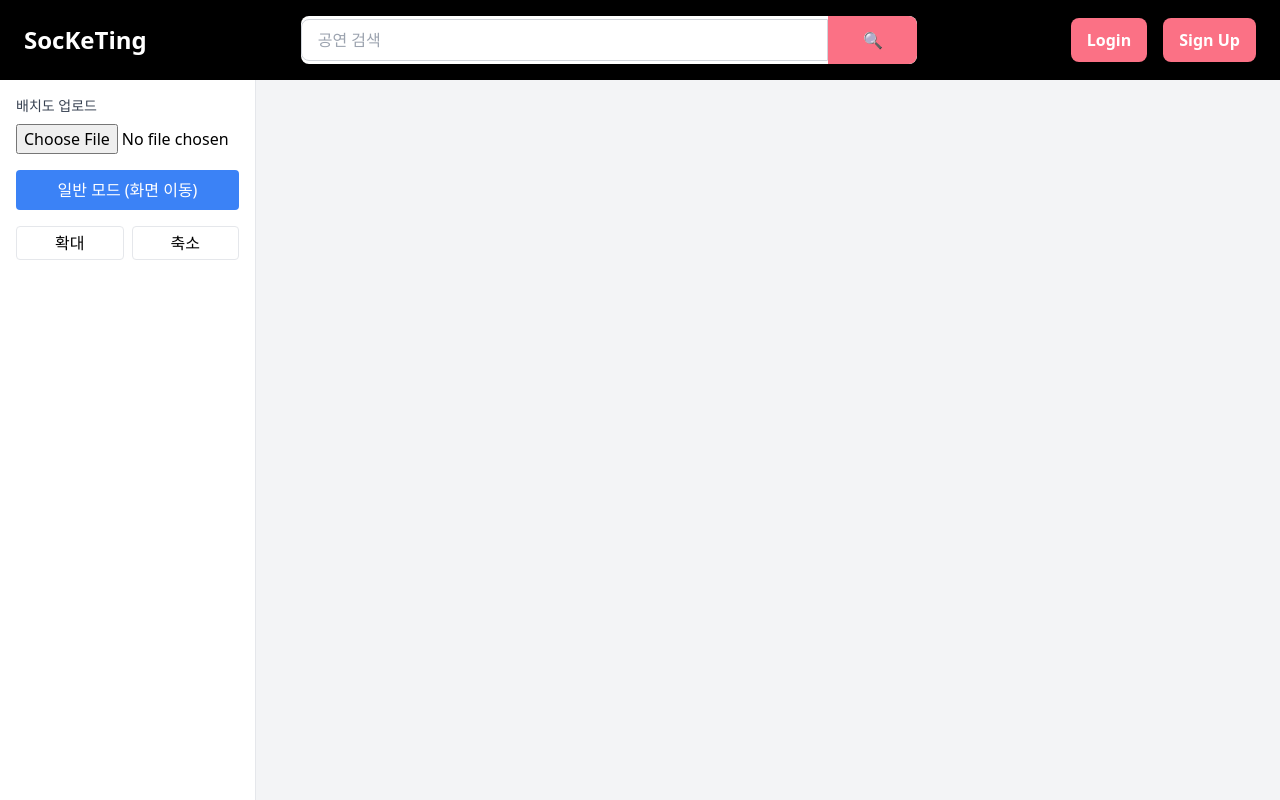
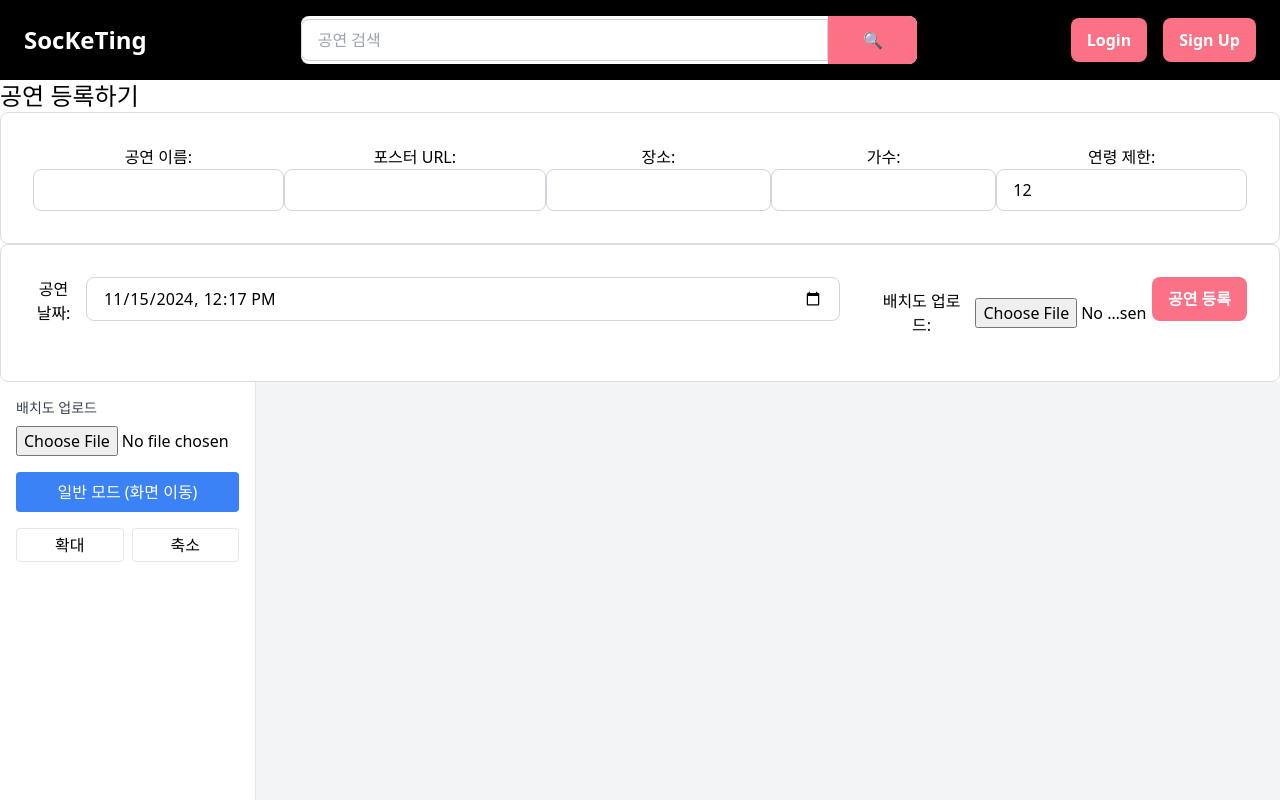
Before and after one commit to jee-in/socketing-client, a React (Vite) app: page /register in a window 1280 px wide. Shown: the top 800 px of the page. Built offline with nearby package versions, Linux system fonts and the light colour scheme.

Commit message:
[SOC-114] Event Register Form 생성 및 event POST Api 연결 (#69)
* feat: Add event-register-form

* feat: Add create-event function

* feat: Add event-create-context to use context-api

```diff
--- a/src/api/events/eventsApi.ts
+++ b/src/api/events/eventsApi.ts
@@ -1,6 +1,11 @@
 import axios from "axios";
 import { baseURL } from "../../constants/api";
-import { EventsResponse, SingleEventResponse } from "../../types/api/event";
+import {
+  EventsResponse,
+  SingleEventResponse,
+  NewEvent,
+  NewEventResponse,
+} from "../../types/api/event";
 
 const API_URL = baseURL + "events/";
 
@@ -20,6 +25,27 @@ const fetchOneEvent = async (
   return response.data;
 };
 
+const createNewEvent = async ({
+  title,
+  thumbnail,
+  place,
+  cast,
+  ageLimit,
+  eventDates,
+  svg,
+}: NewEvent): Promise<NewEventResponse> => {
+  const response = await api.post<NewEventResponse>(API_URL, {
+    title,
+    thumbnail,
+    place,
+    cast,
+    ageLimit,
+    eventDates,
+    svg,
+  });
+  return response.data;
+};
+
 api.interceptors.request.use(
   (config) => {
     const token = localStorage.getItem("authToken");
@@ -36,4 +62,4 @@ api.interceptors.request.use(
   }
 );
 
-export { fetchAllEvents, fetchOneEvent };
+export { fetchAllEvents, fetchOneEvent, createNewEvent };
--- a/src/components/organisms/Form/EventRegisterForm.tsx
+++ b/src/components/organisms/Form/EventRegisterForm.tsx
@@ -1,5 +1,160 @@
+import { useState } from "react";
+import { NewEvent } from "../../../types/api/event";
+import Container from "../../layout/Container";
+import Input from "../../atoms/inputs/Input";
+import Button from "../../atoms/buttons/Button";
+import { createNewEvent } from "../../../api/events/eventsApi";
+import { useMutation } from "@tanstack/react-query";
+import { NewEventResponse } from "../../../types/api/event";
+import { AxiosError } from "axios";
+import { ApiErrorResponse } from "../../../types/api/common";
+import { toast } from "react-toastify";
+import { useEventCreate } from "../../../store/EventCreateContext";
+
 const EventRegisterForm = () => {
-  return <div>register form</div>;
+  const { setEvent } = useEventCreate();
+
+  const [formData, setFormData] = useState<NewEvent>({
+    title: "",
+    thumbnail: "",
+    place: "",
+    cast: "",
+    ageLimit: 12,
+    eventDates: [new Date().toISOString().slice(0, 16)],
+    svg: "",
+  });
+
+  const mutation = useMutation<
+    NewEventResponse,
+    AxiosError<ApiErrorResponse>,
+    NewEvent,
+    unknown
+  >({
+    mutationFn: createNewEvent,
+
+    onSuccess: (response: NewEventResponse) => {
+      console.log(response);
+      toast.success(
+        "공연이 등록되었습니다. 좌석을 배치하여 좌석 배치도를 등록해주세요."
+      );
+      if (response.data) {
+        setEvent(response.data);
+      }
+    },
+
+    onError: (error: AxiosError<ApiErrorResponse>) => {
+      if (error.response) {
+        toast.error("공연 등록 중 오류가 발생했습니다. 다시 시도해주세요.");
+      }
+    },
+  });
+
+  const handleChange = (
+    field: keyof NewEvent,
+    value: string | number | string[]
+  ) => {
+    setFormData((prev) => ({ ...prev, [field]: value }));
+  };
+
+  const handleDateChange = (index: number, value: string) => {
+    const updatedDates = [...formData.eventDates];
+    updatedDates[index] = value;
+    handleChange("eventDates", updatedDates);
+  };
+
+  const handleImageUpload = (e: React.ChangeEvent<HTMLInputElement>) => {
+    const file = e.target.files?.[0];
+    if (!file) return;
+
+    const reader = new FileReader();
+    reader.onload = (event) => {
+      handleChange("svg", event.target?.result as string);
+      console.log(event.target?.result as string);
+    };
+    reader.readAsText(file);
+  };
+
+  const onSubmit = () => {
+    mutation.mutate(formData);
+  };
+
+  return (
+    <div>
+      <Container width="2000px" className="flex items-start">
+        <label>
+          공연 이름:
+          <Input
+            className="w-[200px]"
+            type="text"
+            value={formData.title}
+            onChange={(e) => handleChange("title", e.target.value)}
+          />
+        </label>
+        <label>
+          포스터 URL:
+          <Input
+            className="w-[200px]"
+            type="text"
+            value={formData.thumbnail}
+            onChange={(e) => handleChange("thumbnail", e.target.value)}
+          />
+        </label>
+        <label>
+          장소:
+          <Input
+            className="w-[200px]"
+            type="text"
+            value={formData.place}
+            onChange={(e) => handleChange("place", e.target.value)}
+          />
+        </label>
+        <label>
+          가수:
+          <Input
+            className="w-[200px]"
+            type="text"
+            value={formData.cast}
+            onChange={(e) => handleChange("cast", e.target.value)}
+          />
+        </label>
+        <label>
+          연령 제한:
+          <Input
+            className="w-[200px]"
+            type="number"
+            value={formData.ageLimit}
+            onChange={(e) => handleChange("ageLimit", Number(e.target.value))}
+          />
+        </label>
+      </Container>
+      <Container width="2000px" className="flex items-start">
+        <label className="pr-3">공연 날짜:</label>
+        <Input
+          className="w-[250px]"
+          type="datetime-local"
+          value={formData.eventDates}
+          onChange={(e) => handleDateChange(0, e.target.value)}
+        />
+        <div className="flex items-center">
+          <label className="pl-10 p-3 w-[200px]">배치도 업로드:</label>
+          <input
+            type="file"
+            accept="image/svg+xml,.svg"
+            className="w-full"
+            onChange={handleImageUpload}
+          />
+        </div>
+        <Button
+          variant="primary"
+          onClick={() => {
+            onSubmit();
+          }}
+        >
+          공연 등록
+        </Button>
+      </Container>
+    </div>
+  );
 };
 
 export default EventRegisterForm;
--- a/src/components/pages/RegisterEventPage.tsx
+++ b/src/components/pages/RegisterEventPage.tsx
@@ -1,12 +1,19 @@
 import MainLayout from "../layout/MainLayout";
+import EventRegisterForm from "../organisms/Form/EventRegisterForm";
 import SeatMaker from "../organisms/event-register/SeatMaker";
+import CardSubTitle from "../atoms/titles/cardsubtitle/CardSubTitle";
+import { EventCreateProvider } from "../../store/EventCreateContext";
 
 const RegisterEventPage = () => {
   return (
     <>
-      <MainLayout>
-        <SeatMaker></SeatMaker>
-      </MainLayout>
+      <EventCreateProvider>
+        <MainLayout>
+          <CardSubTitle>공연 등록하기</CardSubTitle>
+          <EventRegisterForm />
+          <SeatMaker></SeatMaker>
+        </MainLayout>
+      </EventCreateProvider>
     </>
   );
 };
--- /dev/null
+++ b/src/store/EventCreateContext.tsx
@@ -0,0 +1,40 @@
+import React, {
+  createContext,
+  PropsWithChildren,
+  useContext,
+  useState,
+} from "react";
+import { NewEventResponseData } from "../types/api/event";
+
+interface EventCreateContextProps {
+  event: NewEventResponseData | null;
+  setEvent: (event: NewEventResponseData) => void;
+}
+
+export const EventCreateContext = createContext<EventCreateContextProps>({
+  event: null,
+  setEvent: () => {},
+});
+
+export const useEventCreate = () => {
+  const context = useContext(EventCreateContext);
+  if (!context) {
+    throw new Error(
+      "useEventCreate must be used within an EventCreateProvider"
+    );
+  }
+
+  return context;
+};
+
+export const EventCreateProvider: React.FC<PropsWithChildren> = ({
+  children,
+}) => {
+  const [event, setEvent] = useState<NewEventResponseData | null>(null);
+
+  return (
+    <EventCreateContext.Provider value={{ event, setEvent }}>
+      {children}
+    </EventCreateContext.Provider>
+  );
+};
```
Also changed, not shown: src/types/api/event.ts (+23 -0 lines).
